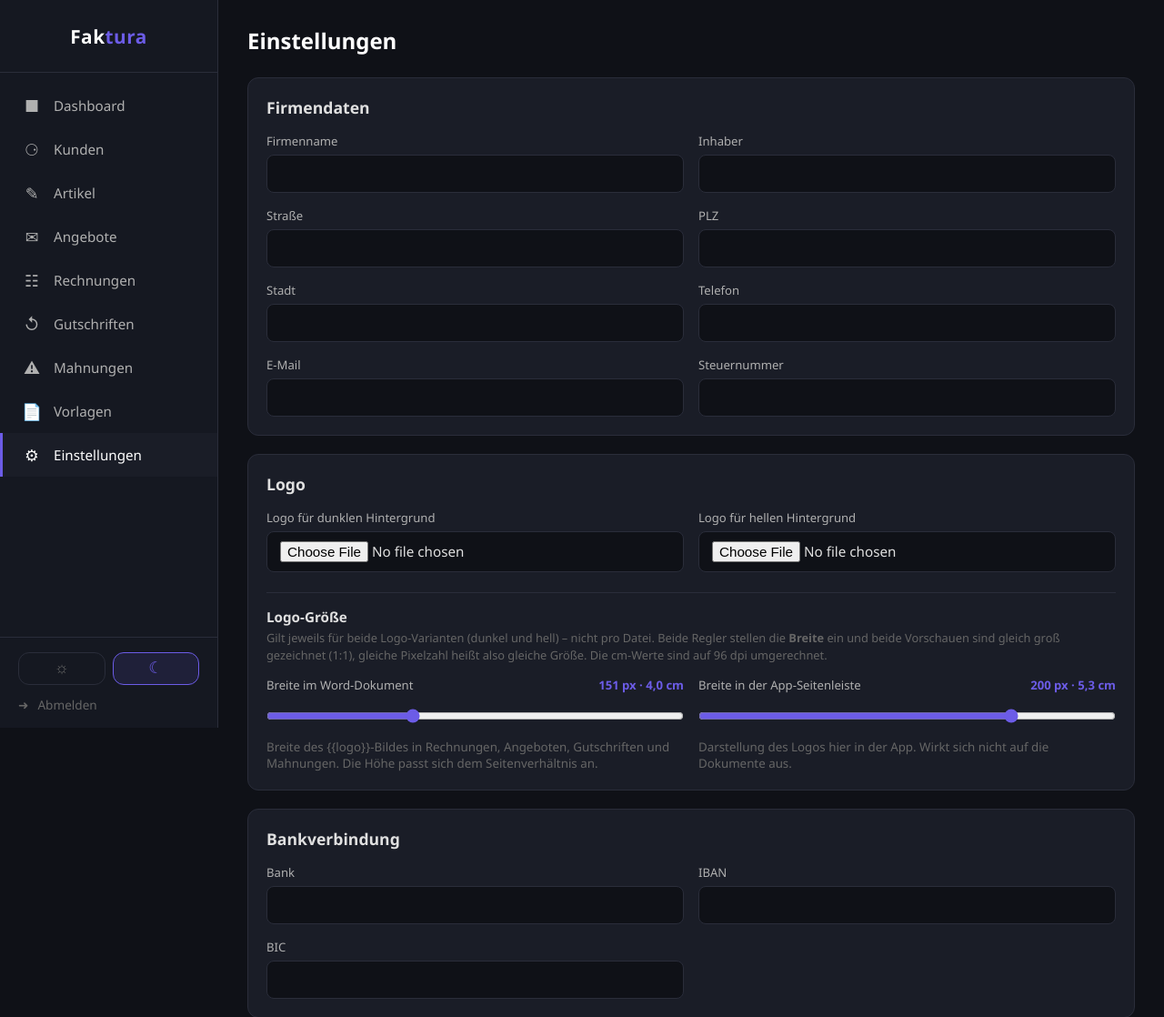
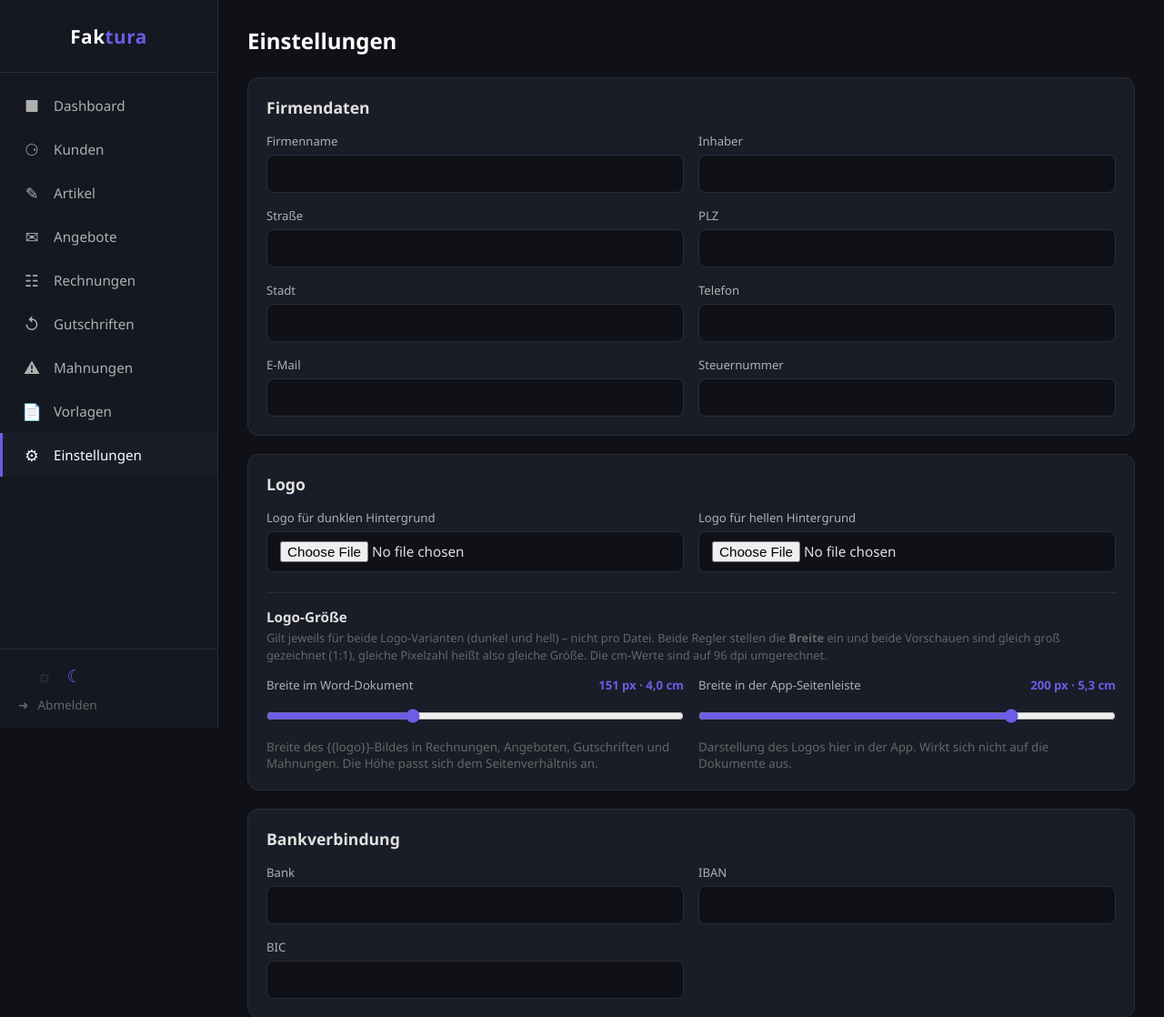
Before and after one commit to certnetkassel/faktura, a Flask app: page /settings in a window 1280 px wide. Shown: the top 1118 px of the page at 91% size. Run offline with Flask 3, Linux system fonts and the light colour scheme; the visitor is signed in with stand-in values (Sample User, id 1); data comes from the database, SQL or seed files in the repository.

Commit message:
Theme-Symbole ohne Rahmen und Hintergrund: nur zwei schlichte Icons
Co-Authored-By: Claude Opus 4.8 <noreply@anthropic.com>

```diff
--- a/static/style.css
+++ b/static/style.css
@@ -57,29 +57,24 @@
 /* ── Theme Switch (Sonne = hell / Mond = dunkel) ── */
 .theme-switch {
   display: flex;
-  gap: 8px;
-  margin-bottom: 12px;
+  gap: 16px;
+  padding: 4px 20px 12px;
 }
 .theme-btn {
-  flex: 1;
-  display: flex;
-  align-items: center;
-  justify-content: center;
-  padding: 8px 0;
   cursor: pointer;
   color: var(--muted);
-  font-size: 1.1rem;
+  font-size: 1.2rem;
   line-height: 1;
-  border: 1px solid var(--border);
-  border-radius: var(--radius);
+  border: none;
   background: none;
-  transition: color var(--transition), background var(--transition), border-color var(--transition);
+  padding: 0;
+  opacity: 0.5;
+  transition: color var(--transition), opacity var(--transition);
 }
-.theme-btn:hover { color: var(--accent); }
+.theme-btn:hover { color: var(--accent); opacity: 1; }
 .theme-btn.active {
   color: var(--accent);
-  border-color: var(--accent);
-  background: rgba(108, 92, 231, 0.12);
+  opacity: 1;
 }
 
 /* ── Logo ── */
```
